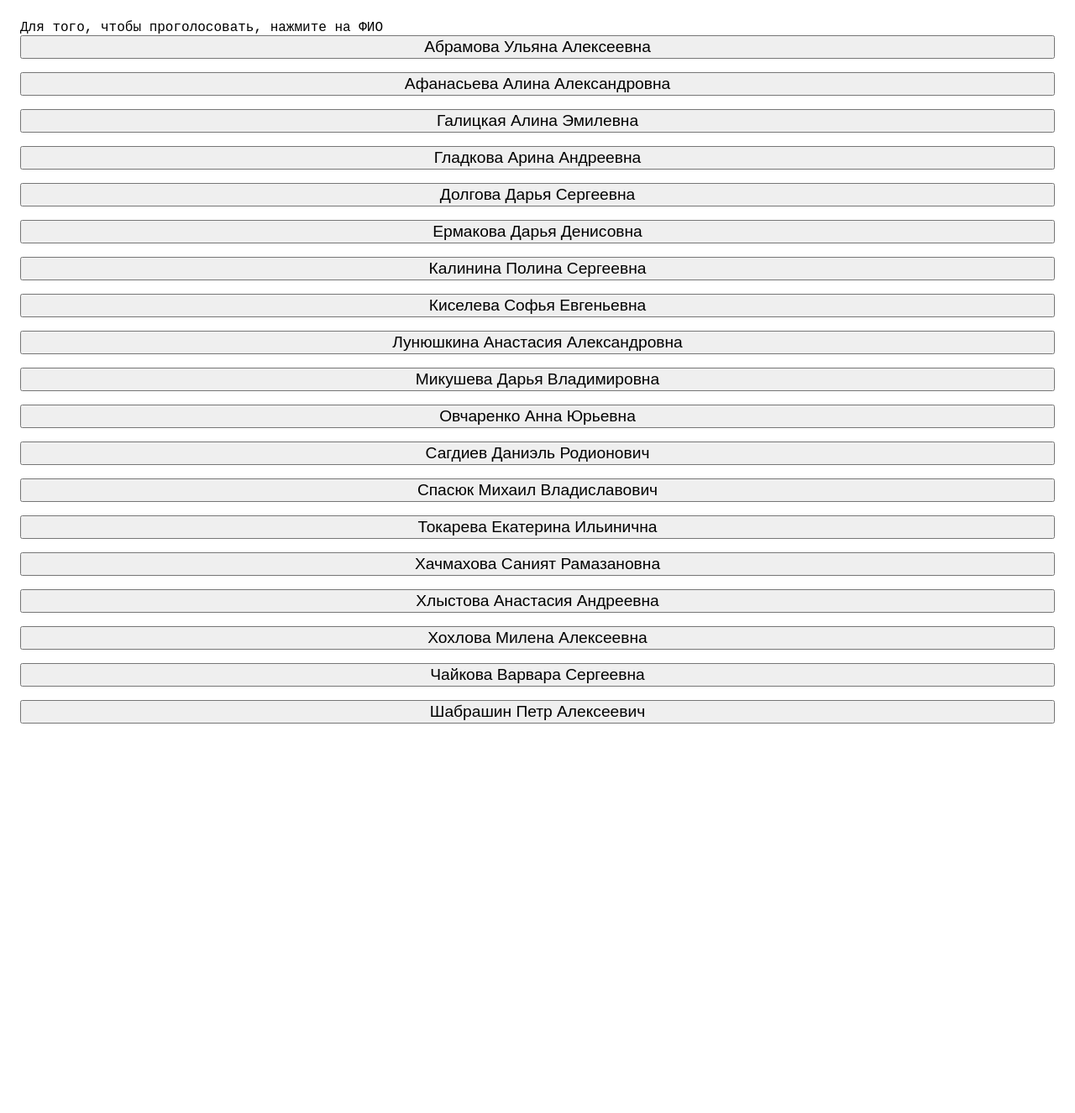
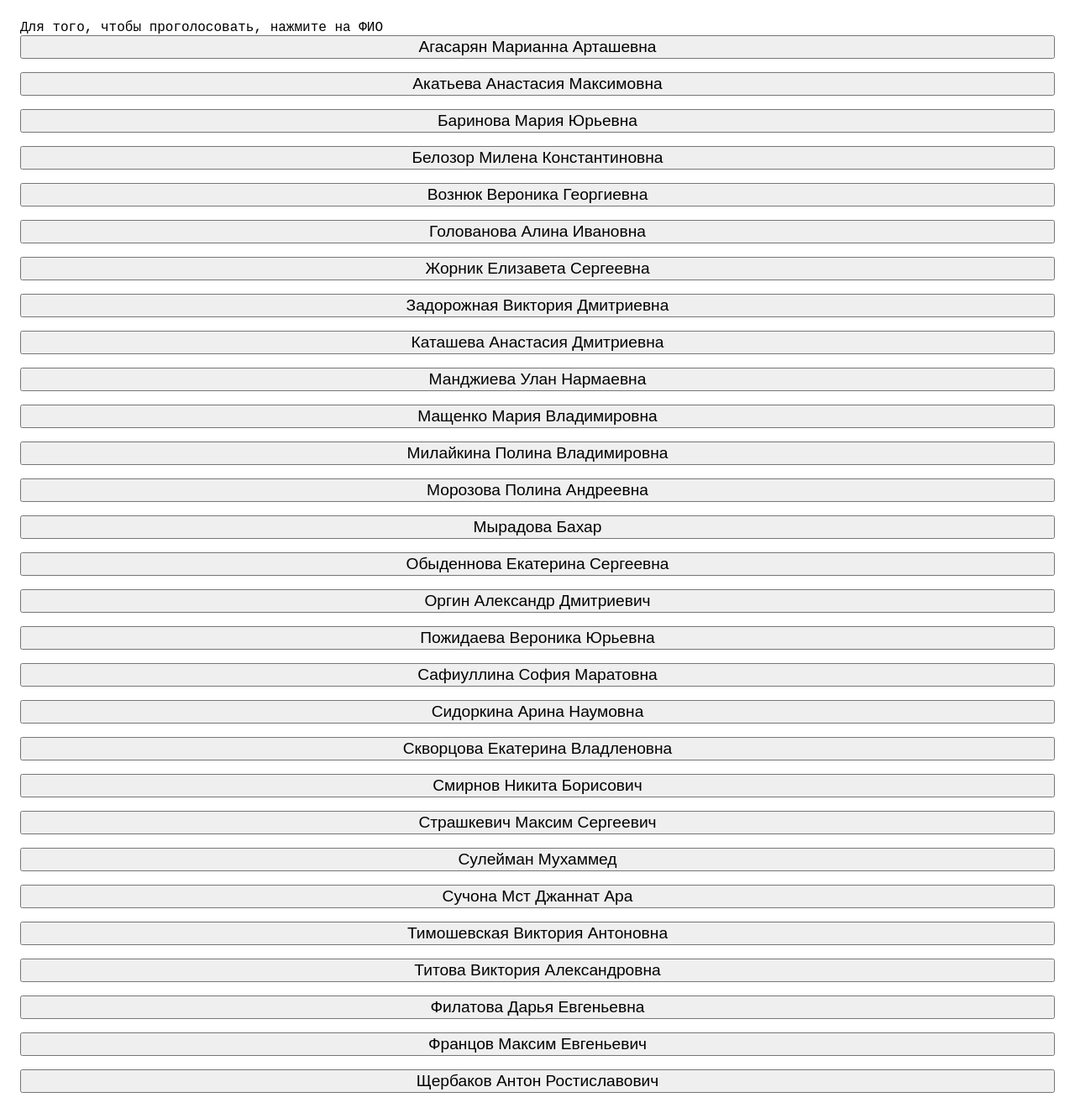
Before and after one commit to kmvpvl/vote, a React (Create React App) app: page / in a window 1280 px wide. Shown: the whole page at 84% size. Before the commit the page ends 886 px from the top, so only its background shows below. Built offline with nearby package versions, Linux system fonts and the light colour scheme; a web font is replaced by a local one.

Commit message:
БЭК-24-6

```diff
--- a/src/index.tsx
+++ b/src/index.tsx
@@ -4,26 +4,36 @@ import "./index.css";
 import WebApp from "./WebApp";
 
 const list: string[] = [
-  "Абрамова	Ульяна	Алексеевна",
-  "Афанасьева	Алина	Александровна",
-  "Галицкая	Алина	Эмилевна",
-  "Гладкова	Арина	Андреевна",
-  "Долгова	Дарья	Сергеевна",
-  "Ермакова	Дарья	Денисовна",
-  "Калинина	Полина	Сергеевна",
-  "Киселева	Софья	Евгеньевна",
-  "Лунюшкина	Анастасия	Александровна",
-  "Микушева	Дарья	Владимировна",
-  "Овчаренко	Анна	Юрьевна",
-  "Сагдиев	Даниэль	Родионович",
-  "Спасюк	Михаил	Владиславович",
-  "Токарева	Екатерина	Ильинична",
-  "Хачмахова	Саният	Рамазановна",
-  "Хлыстова	Анастасия	Андреевна",
-  "Хохлова	Милена	Алексеевна",
-  "Чайкова	Варвара	Сергеевна",
-  "Шабрашин	Петр	Алексеевич",
-          ]
+  "Агасарян	Марианна	Арташевна",
+  "Акатьева	Анастасия	Максимовна",
+  "Баринова	Мария	Юрьевна",
+  "Белозор	Милена	Константиновна",
+  "Вознюк	Вероника	Георгиевна",
+  "Голованова	Алина	Ивановна",
+  "Жорник	Елизавета	Сергеевна",
+  "Задорожная	Виктория	Дмитриевна",
+  "Каташева	Анастасия	Дмитриевна",
+  "Манджиева	Улан	Нармаевна",
+  "Мащенко	Мария	Владимировна",
+  "Милайкина	Полина	Владимировна",
+  "Морозова	Полина	Андреевна",
+  "Мырадова	Бахар	",
+  "Обыденнова	Екатерина	Сергеевна",
+  "Оргин	Александр	Дмитриевич",
+  "Пожидаева	Вероника	Юрьевна",
+  "Сафиуллина	София	Маратовна",
+  "Сидоркина	Арина	Наумовна",
+  "Скворцова	Екатерина	Владленовна",
+  "Смирнов	Никита	Борисович",
+  "Страшкевич	Максим	Сергеевич",
+  "Сулейман	Мухаммед	",
+  "Сучона	Мст Джаннат Ара",
+  "Тимошевская	Виктория	Антоновна",
+  "Титова	Виктория	Александровна",
+  "Филатова	Дарья	Евгеньевна",
+  "Францов	Максим	Евгеньевич",
+  "Щербаков	Антон	Ростиславович",
+            ]
 
 const root = ReactDOM.createRoot(
   document.getElementById("root") as HTMLElement
```
